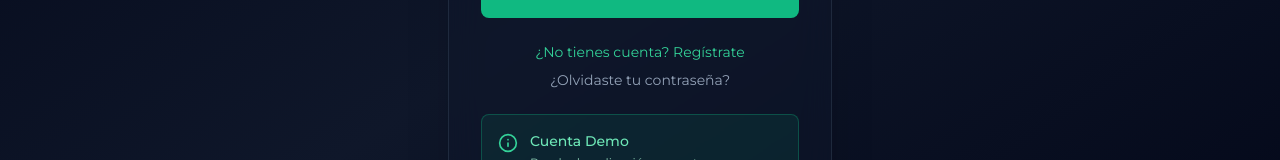
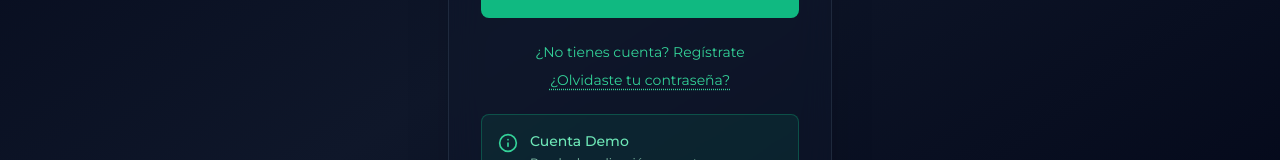
Before and after one commit to ccsr7/gym-tracker-pro, a Next.js app: page / in a window 1280 px wide. Shown: the part 471-631 px from the top of the page. Built offline with nearby package versions, Linux system fonts and the light colour scheme; no server answers.

Commit message:
Make forgot password button more visible with emerald color and underline

```diff
--- a/src/components/Login.tsx
+++ b/src/components/Login.tsx
@@ -233,6 +233,7 @@ export default function Login() {
 
                 {isLogin && (
                   <button
+                    type="button"
                     onClick={() => {
                       setShowForgotPassword(true);
                       setError('');
@@ -240,7 +241,7 @@ export default function Login() {
                       setEmail('');
                       setPassword('');
                     }}
-                    className="text-slate-400 hover:text-slate-300 text-sm block w-full"
+                    className="text-emerald-400 hover:text-emerald-300 text-sm block w-full underline decoration-dotted underline-offset-4"
                   >
                     ¿Olvidaste tu contraseña?
                   </button>
```
